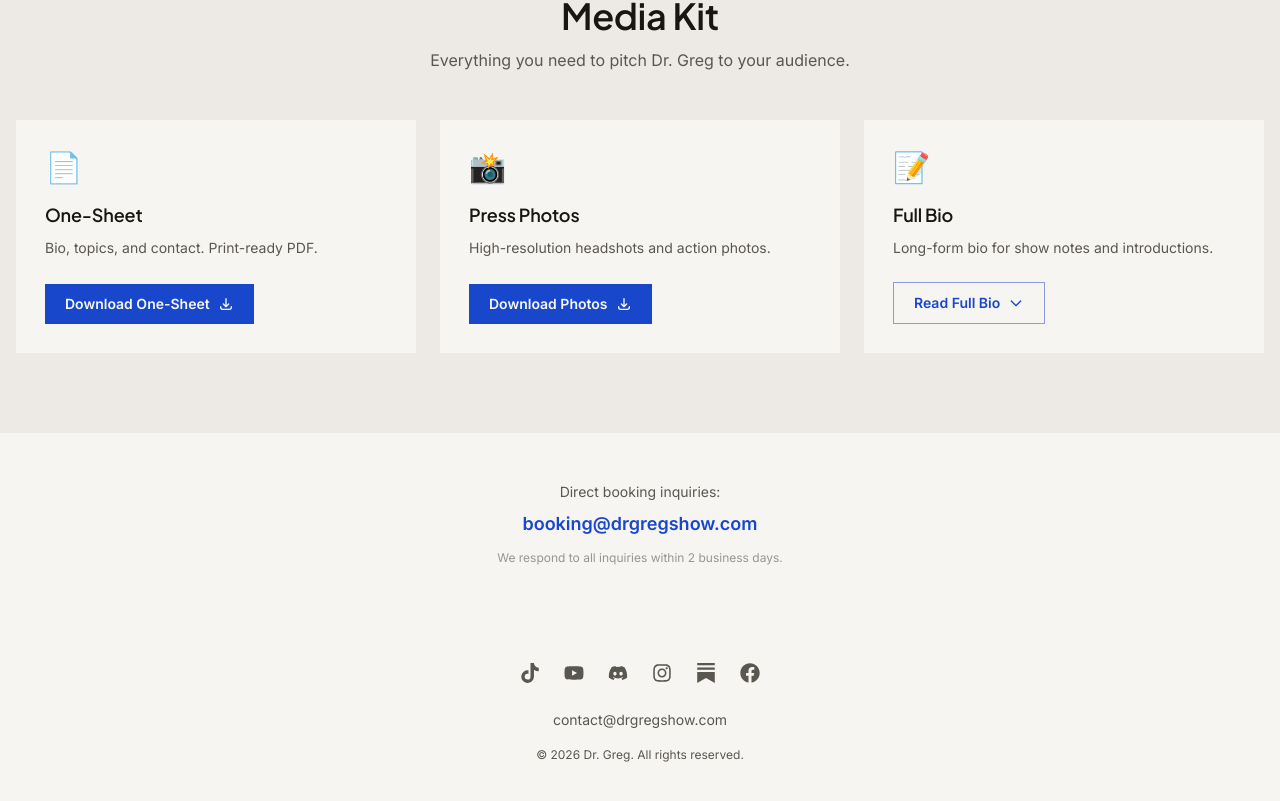
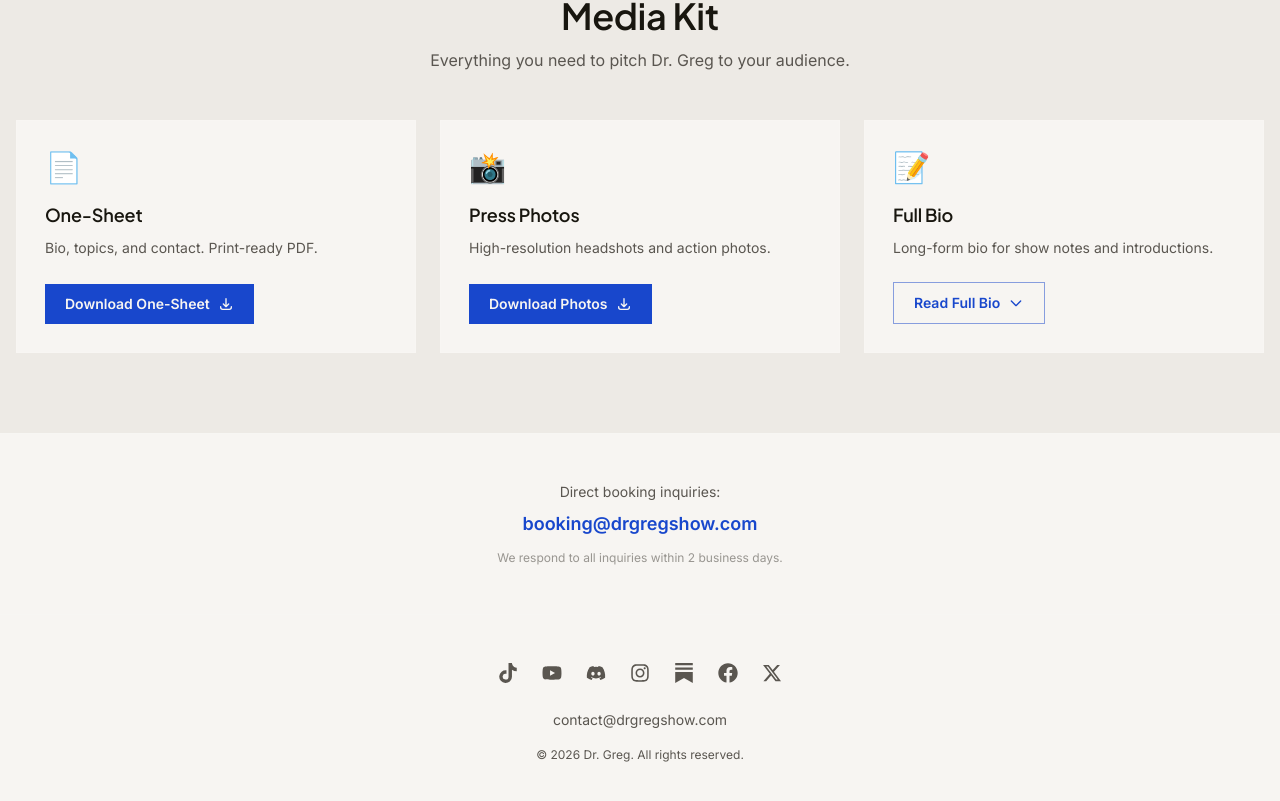
Before and after one commit to gregnewkirk/drgregshow-website, a Next.js app: page /booking in a window 1280 px wide. Shown: the part 2772-3573 px from the top of the page. Built offline with nearby package versions, Linux system fonts and the light colour scheme.

Commit message:
Add X (Twitter) social link to footer

```diff
--- a/src/components/Footer.tsx
+++ b/src/components/Footer.tsx
@@ -1,3 +1,11 @@
+import {
+  FaTiktok,
+  FaYoutube,
+  FaDiscord,
+  FaInstagram,
+  FaFacebook,
+  FaXTwitter,
+} from "react-icons/fa6";
 import {
   FaTiktok,
   FaYoutube,
@@ -14,6 +22,7 @@ const SOCIAL_LINKS = [
   { icon: FaInstagram, url: "https://instagram.com/drgregshow", label: "Instagram" },
   { icon: SiSubstack, url: "https://drgregshow.substack.com/", label: "Substack" },
   { icon: FaFacebook, url: "https://www.facebook.com/profile.php?id=61582489461029", label: "Facebook" },
+  { icon: FaXTwitter, url: "https://x.com/DrGregShow", label: "X" },
 ];
 
 export default function Footer() {
```
